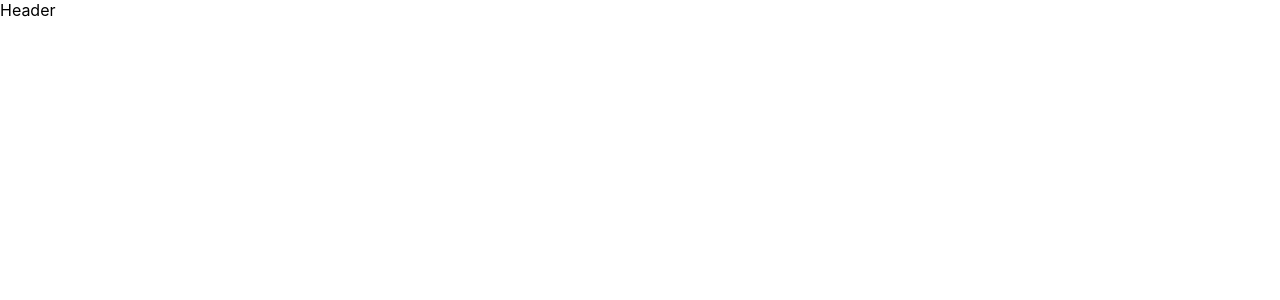
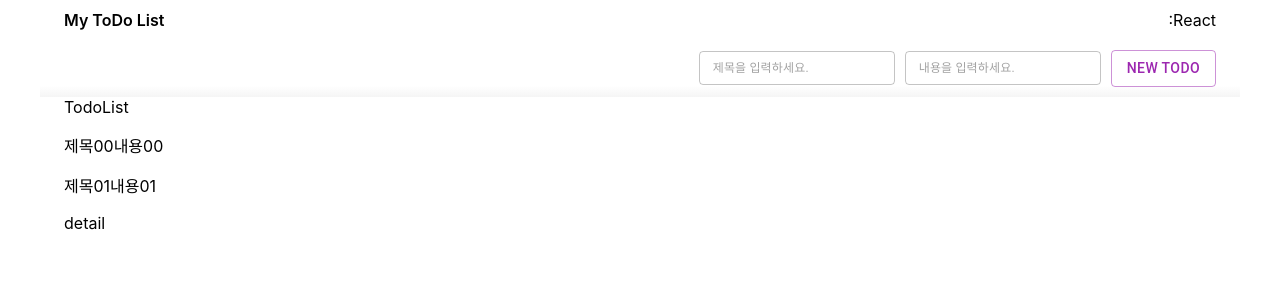
Before and after one commit to dusunax/react-assignment-chapter4-hanghae, a React (Create React App) app: page / in a window 1280 px wide. Shown: the top 300 px of the page. Built offline with nearby package versions, Linux system fonts and the light colour scheme; no server answers; the database is empty.

Commit message:
test database, redux n firebase

```diff
--- a/src/App.js
+++ b/src/App.js
@@ -1,11 +1,40 @@
-import Router from "./pages/router/Router";
+import React from "react";
+import Layout from "./pages/layout/Layout";
+import {db} from './firebase'
+import {addDoc, collection, deleteDoc, doc, getDoc, getDocs, query, updateDoc} from 'firebase/firestore'
 
-function App() {
+export default function App() {
+
+  React.useEffect(()=>{
+    async function fetchData(){
+      // console.log(db)
+
+      //CREATE
+      // addDoc(collection(db, 'todos'), {title: '제목2', context:"내용2", done: false})
+
+      //UPDATE
+      // const docRef = doc(db, 'todo', 'wWVyFh6Gejq09GexFNzJ');
+      // updateDoc(docRef, {done: false})
+
+      //DELETE
+      const docRef = doc(db, 'todo', 'wWVyFh6Gejq09GexFNzJ');
+      // deleteDoc(docRef)
+
+      //READ
+      const query = await getDocs(collection(db, 'todo'))
+      console.log("--firestore--")
+      query.forEach((doc)=>{
+        console.log(doc.id, doc.data())
+      })
+      console.log("-------------")
+
+    }
+    fetchData();
+  },[])
+
   return (
     <div className="App">
-      <Router />
+      <Layout />
     </div>
   );
 }
-
-export default App;
--- a/src/components/form/Form.jsx
+++ b/src/components/form/Form.jsx
@@ -1,3 +1,60 @@
+import { Button, TextField } from "@mui/material";
+import Container from "@mui/material/Container";
+import styled from "styled-components";
+
 export default function Form(){
-    return <>Form</>
+    return (
+        <MyFormControl>
+            <Container>
+                <label htmlFor="todoTitle" style={{display: 'none'}}>
+                    제목
+                </label>
+                <TextField
+                hiddenLabel
+                id="todoTitle"
+                variant="outlined"
+                size="small"
+                placeholder="제목을 입력하세요."
+                // label="제목"
+                />
+                <label htmlFor="todoContext" style={{display: 'none'}}>
+                    내용
+                </label>
+                <TextField
+                hiddenLabel
+                id="todoContext"
+                variant="outlined"
+                size="small"
+                placeholder="내용을 입력하세요."
+                // label="내용"
+                />
+                <Button
+                variant="outlined"
+                color="secondary">
+                    New Todo
+                </Button>
+            </Container>
+        </MyFormControl>
+    )
 }
+
+const MyFormControl = styled.form`
+
+& > div {
+    padding-top: 10px;
+    padding-bottom: 10px;
+    background-image: linear-gradient( transparent 80%, #f5f5f5);
+
+    font-size: 14px;
+
+    display: flex;
+    align-items: center;
+    justify-content: flex-end;
+    gap: 10px;
+}
+
+input {
+    font-size: 12px;
+    background: #fff;
+}
+`
--- a/src/components/header/Header.jsx
+++ b/src/components/header/Header.jsx
@@ -1,3 +1,29 @@
+import Container from "@mui/material/Container";
+import styled from "styled-components";
+
 export default function Header(){
-    return <>Header</>
+    return (
+        <Nav>
+            <Container>
+                <span className="logo">My ToDo List</span>
+                <span>:React</span>
+            </Container>
+        </Nav>
+    )
 }
+
+const Nav = styled.nav`
+width: 100%;
+max-width: 1200px;
+margin: 0 auto;
+line-height: 40px;
+
+& > div {
+    display: flex;
+    justify-content: space-between;
+}
+
+.logo {
+    font-weight: 600;
+}
+`
--- a/src/components/todo/Todo.jsx
+++ b/src/components/todo/Todo.jsx
@@ -1,3 +1,9 @@
-export default function Todo(){
-    return <>Todo</>
+export default function Todo(props){
+    console.log()
+    return (
+        <p>
+            <span>{props.list.title}</span>
+            <span>{props.list.context}</span>
+        </p>
+    )
 }
--- a/src/components/todoDetail/TodoDetail.jsx
+++ b/src/components/todoDetail/TodoDetail.jsx
@@ -1,3 +1,5 @@
 export default function TodoDetail(){
-    return <>TodoDetail</>
+    return (
+        "detail"
+    )
 }
--- a/src/components/todoList/TodoList.jsx
+++ b/src/components/todoList/TodoList.jsx
@@ -1,3 +1,16 @@
+import Todo from "../todo/Todo";
+import { useSelector } from "react-redux/es/exports";
+
 export default function TodoList(){
-    return <>TodoList</>
+    const data = useSelector((state) => state.note.list)
+
+    console.log("--Redux Stores--")
+    console.log(data)
+
+    return (
+        <>
+            TodoList
+            {data.map(list => <Todo list={list} key={list.id} />)}
+        </>
+    )
 }
--- /dev/null
+++ b/src/firebase.js
@@ -0,0 +1,15 @@
+import {initializeApp} from "firebase/app";
+import { getFirestore } from "firebase/firestore";
+
+const firebaseConfig = {
+    apiKey: "AIzaSyBS-TZT-gVuwLU3j0I7A_88i_CeKZKv2kM",
+    authDomain: "react-basic-c4de5.firebaseapp.com",
+    projectId: "react-basic-c4de5",
+    storageBucket: "react-basic-c4de5.appspot.com",
+    messagingSenderId: "776986073183",
+    appId: "1:776986073183:web:7a6e3e6f8358756d1b63ea",
+    measurementId: "G-6P8CYNGLTL"
+};
+
+initializeApp(firebaseConfig);
+export const db = getFirestore();
--- a/src/pages/layout/Layout.jsx
+++ b/src/pages/layout/Layout.jsx
@@ -1,7 +1,25 @@
 import Header from "../../components/header/Header";
+import styled from "styled-components";
+import Container from "@mui/material/Container";
+import Form from "../../components/form/Form";
+import Router from "../router/Router";
 
 export default function Layout(){
     return (
-        <Header />
+        <>
+            <Sticky>
+                <Header />
+                <Form />
+            </Sticky>
+
+            <Container>
+                <Router />
+            </Container>
+        </>
     )
 }
+
+const Sticky=styled.div`
+position: sticky;
+top: 0;
+`
--- a/src/pages/router/Router.jsx
+++ b/src/pages/router/Router.jsx
@@ -1,8 +1,11 @@
-import { Route } from "react-router-dom";
-import Layout from "../../components/header/Header";
+import TodoDetail from "../../components/todoDetail/TodoDetail";
+import TodoList from "../../components/todoList/TodoList";
 
 export default function Router(){
     return (
-        <Layout />
+        <>
+            <TodoList />
+            <TodoDetail />
+        </>
     )
 }
--- a/src/redux/config/configStore.js
+++ b/src/redux/config/configStore.js
@@ -1,7 +1,7 @@
-import { createStore } from "redux";
-import { combineReducers } from "redux";
+import { createStore, combineReducers } from "redux";
+import note from './modules/note'
 
-const rootReducer = combineReducers({});
+const rootReducer = combineReducers({note});
 const store = createStore(rootReducer);
 
 export default store;
--- /dev/null
+++ b/src/redux/config/modules/note.js
@@ -0,0 +1,30 @@
+import { customAlphabet, nanoid } from "nanoid";
+// console.log(nanoid(8))
+
+//액션 타입
+const READ = "note/READ"
+
+const initialList = {
+	list: [
+		{ title: '제목00', context: '내용00', done: false, id: '-8_UveSY'},
+		{ title: '제목01', context: '내용01', done: true, id: 'fNogmBF8'}
+	],
+}
+
+//액션 생성
+export function readNote(list_index){
+	return {type: READ, list_index}
+}
+
+// 리듀서
+export default function reducer(state = initialList, action = {}) {
+    switch (action.type) {
+        case 'note/READ': {
+            //
+            return {state}; //추가한 값 return
+        }
+        default: {
+            return state;
+        }
+    }
+}
```
Also changed, not shown: package.json (+11 -0 lines), 1 other file (tests, documents, lock files or other folders).
